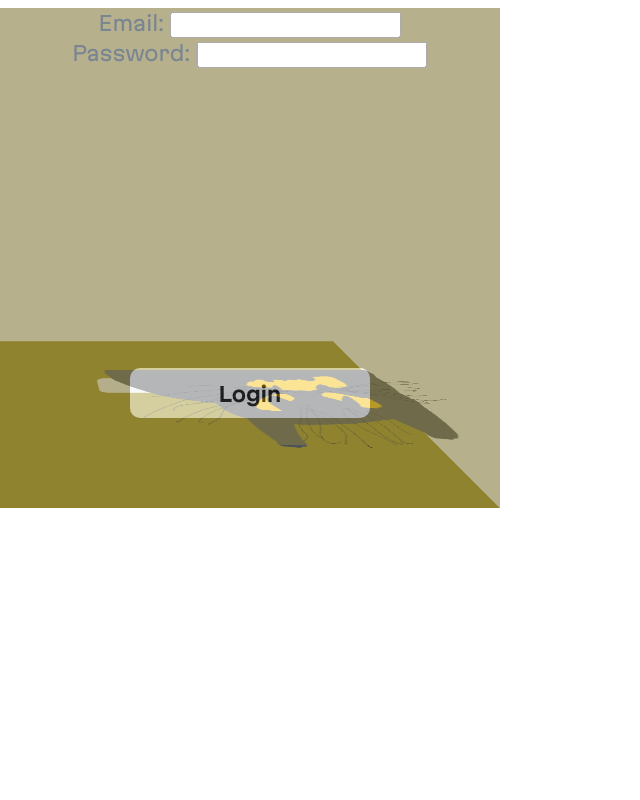
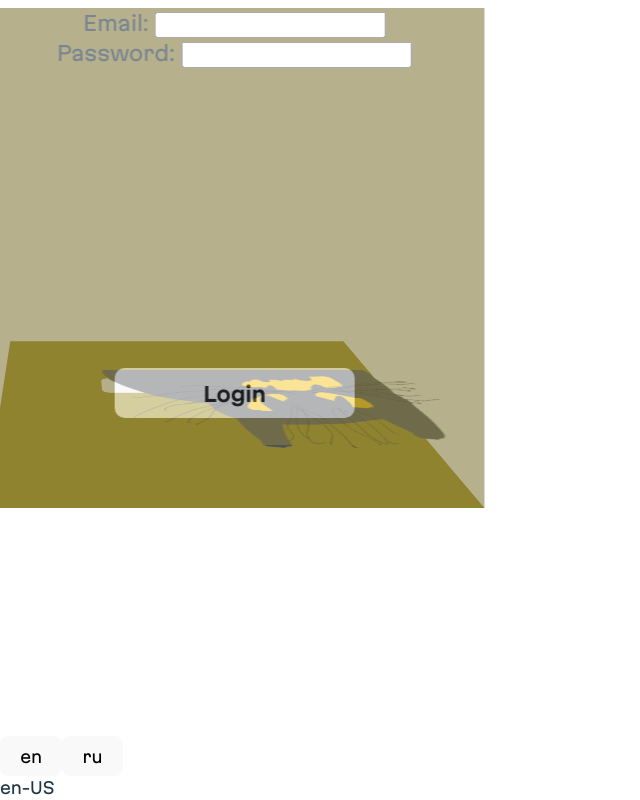
Before and after one commit to Fedinyak/auth-form-game, a React (Vite) app: page / in a window 1280 px wide. Shown: the part 264-1064 px from the top of the page, without its empty margins (0-640 px from the left). Before the commit the page ends 1000 px from the top, so only its background shows below. Built offline with nearby package versions, Linux system fonts and the light colour scheme.

Commit message:
Make sketch switch language button

```diff
--- a/src/App.css
+++ b/src/App.css
@@ -345,3 +345,7 @@ body {
   display: block;
   margin: 240px auto;
 }
+
+.active {
+  background-color: aquamarine;
+}
--- a/src/App.jsx
+++ b/src/App.jsx
@@ -9,6 +9,7 @@ import Cube from "./components/Cube";
 // import Cat from "./components/Cat";
 import Form from "./components/Form";
 import Score from "./components/Score";
+import LanguageSwitchBtn from "./components/LanguageSwitchBtn";
 
 function App() {
   // const [count, setCount] = useState(0);
@@ -62,7 +63,7 @@ function App() {
 
         {/* <Cat setIsLogin={setIsLogin} setIsCatPushButton={setIsCatPushButton} /> */}
       </Cube>
-
+      <LanguageSwitchBtn />
       {/* <div>
         <a href="https://vite.dev" target="_blank">
           <img src={viteLogo} className="logo" alt="Vite logo" />
--- /dev/null
+++ b/src/components/LanguageSwitchBtn.jsx
@@ -0,0 +1,48 @@
+// import { Segmented } from 'antd';
+import { useTranslation } from "react-i18next";
+
+const LanguageSwitchBtn = () => {
+  const { i18n } = useTranslation();
+  const getLang = i18n.language;
+  // console.log(getLang);
+
+  const handleChange = newLanguage => {
+    i18n.changeLanguage(newLanguage);
+  };
+
+  return (
+    // <Segmented
+    //   options={[
+    //     { label: 'En', value: 'en' },
+    //     { label: 'Ru', value: 'ru' },
+    //   ]}
+    //   value={getLang}
+    //   onChange={handleChange}
+    // />
+    // <Segmented
+    //   options={[
+    //     { label: 'En', value: 'en' },
+    //     { label: 'Ru', value: 'ru' },
+    //   ]}
+    //   value={getLang}
+    //   onChange={handleChange}
+    // />
+    <div>
+      <button
+        className={`${getLang === "en" ? "active" : ""} `}
+        onClick={() => handleChange("en")}
+      >
+        en
+      </button>
+      <button
+        className={`${getLang === "ru" ? "active" : ""} `}
+        onClick={() => handleChange("ru")}
+      >
+        ru
+      </button>
+      <br />
+      {getLang}
+    </div>
+  );
+};
+export default LanguageSwitchBtn;
```
